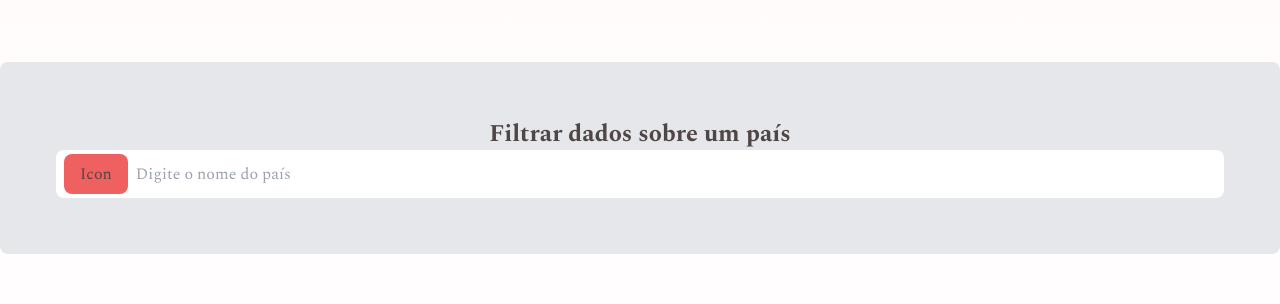
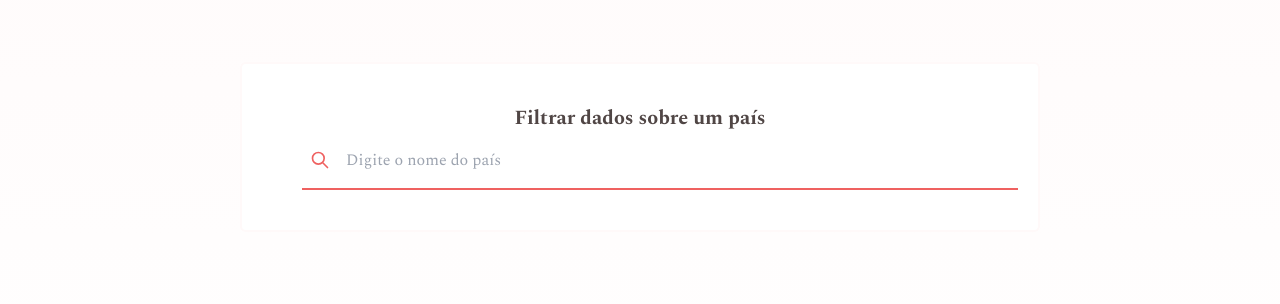
Before and after one commit to augustobritodev/virus-19, a Vue app: page / in a window 1280 px wide. Shown: the part 436-740 px from the top of the page. Built offline with nearby package versions, Linux system fonts and the light colour scheme.

Commit message:
chore: add icons and filter

```diff
--- a/src/components/Filter.vue
+++ b/src/components/Filter.vue
@@ -1,11 +1,16 @@
+<script setup lang="ts">
+import IconSearch from '@/components/icons/IconSearch.vue'
+</script>
+
 <template>
-  <div class="container mx-auto bg-gray-200 rounded-lg p-14">
-    <form>
-      <p class="text-center font-bold text-2xl">Filtrar dados sobre um país</p>
-      <div class="sm:flex items-center bg-white rounded-lg overflow-hidden px-2 py-1 justify-between">
-        <button class="bg-primary text-base rounded-lg px-4 py-2 font-thin">Icon</button>
-        <input class="text-base flex-grow outline-none px-2 " type="text" placeholder="Digite o nome do país" />
+  <div class="mx-10 md:mx-120 lg:mx-60 bg-white border-2 rounded-md border-secondary p-10">
+    <p class="text-center font-bold text-xl">Filtrar dados sobre um país</p>
+    <div class="sm:flex items-center bg-white rounded overflow-hidden p-4 justify-between">
+      <div class="relative inset-y-0 left-0 flex items-center pl-3 pointer-events-none">
+        <IconSearch />
       </div>
-    </form>
+      <input class="text-base  flex-grow outline-none px-4 " type="text" placeholder="Digite o nome do país" />
+    </div>
+    <div class="mx-5 border-b-2 w-full border-primary"></div>
   </div>
 </template>
--- a/src/components/Hero.vue
+++ b/src/components/Hero.vue
@@ -13,7 +13,7 @@
           class="w-32 inline-flex items-center justify-center px-5 py-3 mr-3 text-base font-medium text-center text-white rounded-lg bg-primary hover:bg-foreground ">
           Obter dados
         </a>
-        <a href="https://github.com/coodyme/covidy"
+        <a href="https://github.com/coodyme/covidy" target="_blank"
           class="w-32 inline-flex items-center justify-center px-5 py-3 my-2  sm:my-0 text-base font-medium text-center border border-foreground rounded-lg hover:bg-foreground hover:text-white">
           Contribua
         </a>
--- /dev/null
+++ b/src/components/icons/IconGitHub.vue
@@ -0,0 +1,8 @@
+<template>
+  <svg aria-hidden="true" class="w-5 h-5 text-primary " fill="none" stroke="currentColor" viewBox="0 0 24 24"
+    xmlns="http://www.w3.org/2000/svg">
+    <path stroke-linecap="round" stroke-linejoin="round" stroke-width="2"
+      d="M17.25 6.75L22.5 12l-5.25 5.25m-10.5 0L1.5 12l5.25-5.25m7.5-3l-4.5 16.5">
+    </path>
+  </svg>
+</template>
--- /dev/null
+++ b/src/components/icons/IconSearch.vue
@@ -0,0 +1,7 @@
+<template>
+  <svg aria-hidden="true" class="w-5 h-5 text-primary " fill="none" stroke="currentColor" viewBox="0 0 24 24"
+    xmlns="http://www.w3.org/2000/svg">
+    <path stroke-linecap="round" stroke-linejoin="round" stroke-width="2" d="M21 21l-6-6m2-5a7 7 0 11-14 0 7 7 0 0114 0z">
+    </path>
+  </svg>
+</template>
--- a/src/components/icons/IconSupport.vue
+++ /dev/null
@@ -1,7 +0,0 @@
-<template>
-  <svg xmlns="http://www.w3.org/2000/svg" width="20" height="20" fill="currentColor">
-    <path
-      d="M10 3.22l-.61-.6a5.5 5.5 0 0 0-7.666.105 5.5 5.5 0 0 0-.114 7.665L10 18.78l8.39-8.4a5.5 5.5 0 0 0-.114-7.665 5.5 5.5 0 0 0-7.666-.105l-.61.61z"
-    />
-  </svg>
-</template>
```
